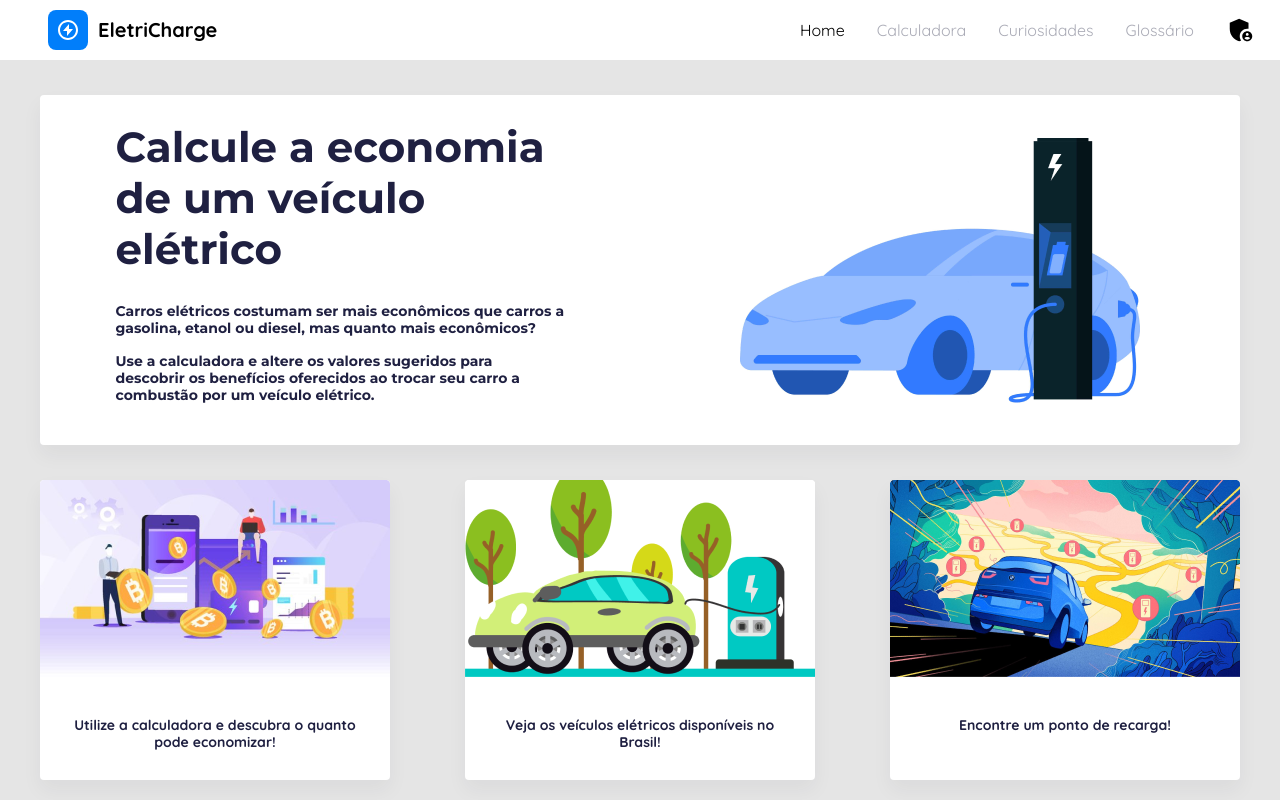
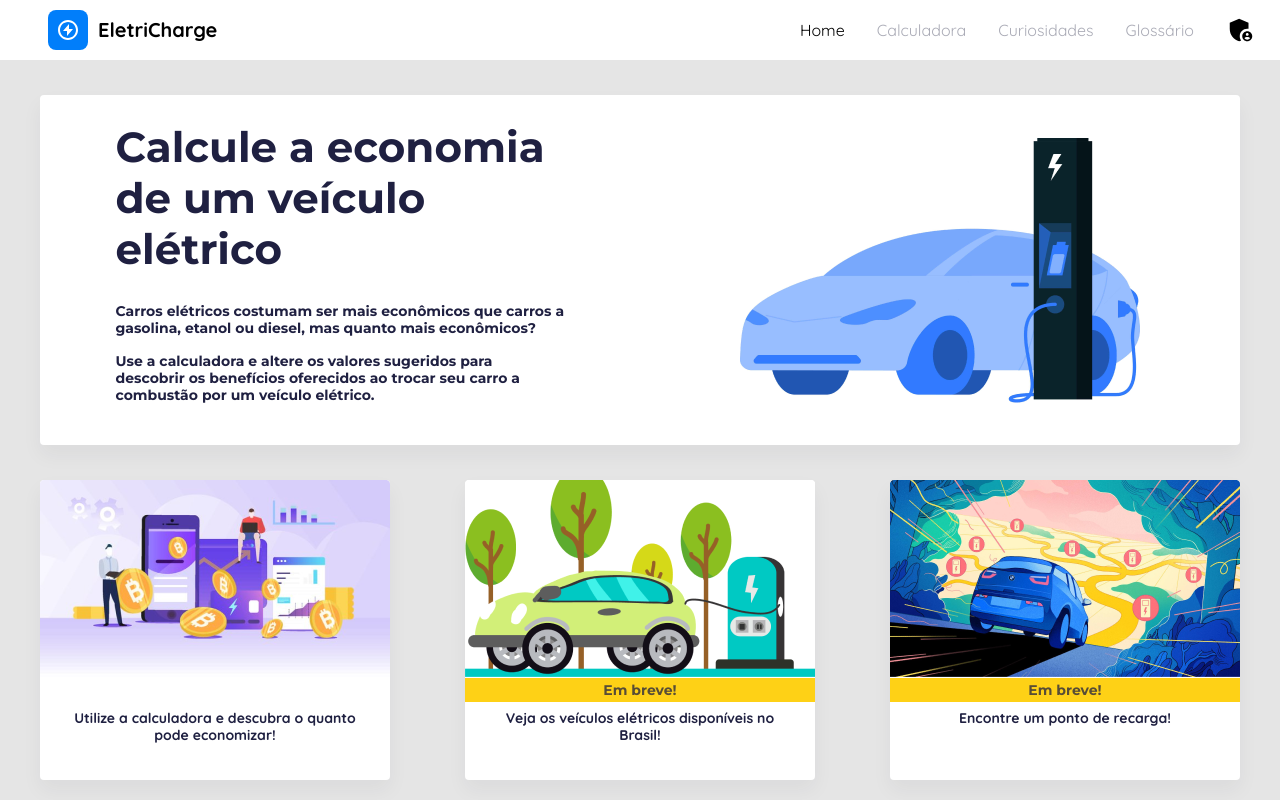
Before and after one commit to Iara000/Temporario, a React (Create React App) app: page / in a window 1280 px wide. Shown: the top 800 px of the page. Built offline with nearby package versions, Linux system fonts and the light colour scheme.

Commit message:
Configuracoes e correcoes gerais

```diff
--- a/src/App.js
+++ b/src/App.js
@@ -14,12 +14,14 @@ import 'bootstrap/dist/css/bootstrap.min.css';
 import Alert from './components/Alert/Alert';
 import { useContext } from 'react';
 import AlertContext from './context/alert-context';
+import ScrollToTop from './components/ScrollToTop/ScrollToTop';
 
 function App() {
   const alertCtx = useContext(AlertContext);
 
   return (
     <Router>
+      <ScrollToTop>
       <Navbar/>
       <Switch>
         <Route path='/' exact component={Home}/>
@@ -33,6 +35,7 @@ function App() {
       </Switch>
       {alertCtx.display && <Alert />}
       <Footer/>
+      </ScrollToTop>
     </Router>
   );
 }
--- a/src/components/Card/CardHomeOpcoes.jsx
+++ b/src/components/Card/CardHomeOpcoes.jsx
@@ -1,4 +1,5 @@
 import React from "react";
+import { Link } from 'react-router-dom';
 import styles from "./CardHomeOpcoes.module.css";
 
 const CardHomeOpcoes = () => {
@@ -6,14 +7,19 @@ const CardHomeOpcoes = () => {
     <div className={styles.card_homeopcoes}>
       <div className={styles.card_homeopcoes_item}>
         <div className={styles.card_homeopcoes_image}><img src="./images/economi 1.png" alt="Calculadora" /></div>
+        <div className={styles.card_homeopcoes_badgeoff}></div>
+        <Link to="/calculadora" className={styles.link}>
         <div className={styles.card_homeopcoes_texto}><p>Utilize a calculadora e descubra o quanto pode economizar!</p></div>
+        </Link>
       </div>
       <div className={styles.card_homeopcoes_item}>
         <div className={styles.card_homeopcoes_image}><img src="./images/charging.png" alt="Veículos elétricos" /></div>
+        <div className={styles.card_homeopcoes_badgeon}><p>Em breve!</p></div>
         <div className={styles.card_homeopcoes_texto}><p>Veja os veículos elétricos disponíveis no Brasil!</p></div>
       </div>
       <div className={styles.card_homeopcoes_item}>
         <div className={styles.card_homeopcoes_image}><img src="./images/recarga.png" alt="Mapa" /></div>
+        <div className={styles.card_homeopcoes_badgeon}><p>Em breve!</p></div>
         <div className={styles.card_homeopcoes_texto}><p>Encontre um ponto de recarga!</p></div>
       </div>
     </div>
--- a/src/components/Card/CardHomeOpcoes.module.css
+++ b/src/components/Card/CardHomeOpcoes.module.css
@@ -17,16 +17,47 @@
   border-radius: 4px;
 }
 
+.card_homeopcoes_image {
+  height: 66%;
+}
+
+.card_homeopcoes_badgeoff {
+  background: white;
+  height: 8%;
+}
+
+.link {
+  text-decoration: none;
+}
+
+.card_homeopcoes_badgeon {
+  display: flex;
+  align-items: center;
+  justify-content: center;
+  background: #fed116;
+  height: 8%;
+}
+
+.card_homeopcoes_badgeon p {
+  margin: 0;
+  font-family: Montserrat;
+  font-style: normal;
+  font-weight: bold;
+  font-size: 14px;
+  line-height: 17px;
+}
+
 .card_homeopcoes_texto {
-    display: flex;
-    justify-content: center;
-    text-align: center;
+  height: 26%;
+  display: flex;
+  justify-content: center;
+  text-align: center;
 }
 
 .card_homeopcoes_texto p {
   width: 307px;
   height: 43px;
-  margin-top: 40px;
+  margin: 8px 0;
   font-family: Quicksand;
   font-style: normal;
   font-weight: bold;
--- a/src/components/Card/Curiosidades.jsx
+++ b/src/components/Card/Curiosidades.jsx
@@ -16,12 +16,12 @@ return (
   <h1 className = 'titulo'>Curiosodades</h1>
     <Card.Body>
       <Card.Text>
-      <p>{<img src='../images/star.png' style={{padding: ' 8px'}}/>}{rad(titulos)}</p>
-            {<img src='../images/linha.png'/>}
-            <p>{<img src='../images/star.png' style={{padding: ' 8px'}}/>}{rad(titulos)}</p>
-            {<img src='../images/linha.png'/>}
-            <p>{<img src='../images/star.png' style={{padding: ' 8px'}}/>}{rad(titulos)}</p>
-            {<img src='../images/linha.png'/>}
+      <p>{<img src='../images/star.png' alt="Estrela" style={{padding: ' 8px'}}/>}{rad(titulos)}</p>
+            {<img src='../images/linha.png' alt="Estrela"/>}
+            <p>{<img src='../images/star.png' alt="Estrela" style={{padding: ' 8px'}}/>}{rad(titulos)}</p>
+            {<img src='../images/linha.png' alt="Estrela"/>}
+            <p>{<img src='../images/star.png' alt="Estrela" style={{padding: ' 8px'}}/>}{rad(titulos)}</p>
+            {<img src='../images/linha.png' alt="Estrela"/>}
             <p className= 'footer'>Veja mais</p>
       </Card.Text>
     </Card.Body>
--- a/src/components/Footer/index.js
+++ b/src/components/Footer/index.js
@@ -31,7 +31,6 @@ const Footer = () => {
           <FooterLinkTitle>Navegação</FooterLinkTitle>
           <FooterLink to="./calculadora">Calculadora</FooterLink>
           <FooterLink to="./curiosidades">Curiosidades</FooterLink>
-          <FooterLink to="./pontos">Pontos de Eletropostos</FooterLink>
         </FooterLinkItems>
         <FooterLinkItems>
           <FooterLinkTitle>Suporte</FooterLinkTitle>
--- a/src/components/Navbar/index.js
+++ b/src/components/Navbar/index.js
@@ -6,7 +6,7 @@ const Navbar = () => {
         <>
             <Nav>
                 <NavLink to="/">
-                 <img src='/logotipo.svg'  height="40"/><NavLogo>EletriCharge</NavLogo>
+                 <img src='/logotipo.svg' alt="Logotipo"  height="40"/><NavLogo>EletriCharge</NavLogo>
                 </NavLink>
                 <NavMenu>
                     <Bars/>
--- /dev/null
+++ b/src/components/ScrollToTop/ScrollToTop.jsx
@@ -0,0 +1,16 @@
+import React, { Component } from 'react';
+import { withRouter } from 'react-router';
+
+class ScrollToTop extends Component {
+  componentDidUpdate(prevProps) {
+    if (this.props.location !== prevProps.location) {
+      window.scrollTo(0, 0)
+    }
+  }
+
+  render() {
+    return this.props.children
+  }
+}
+
+export default withRouter(ScrollToTop)
--- a/src/pages/index.jsx
+++ b/src/pages/index.jsx
@@ -1,9 +1,7 @@
 import React from 'react';
-import { Link } from 'react-router-dom';
 import CardHome from '../components/Card/CardHome';
 import CardHomeOpcoes from '../components/Card/CardHomeOpcoes';
 import CardHomeDiversos from '../components/Card/CardHomeDiversos';
-import Curiosidades from '../components/Card/Curiosidades';
 import './Home.css';
 
 const Home = () => {
```
